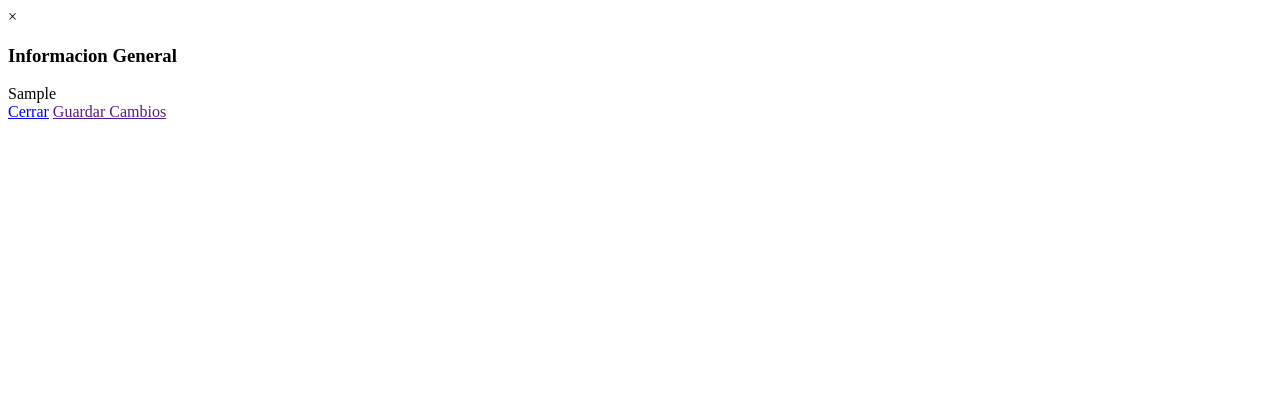
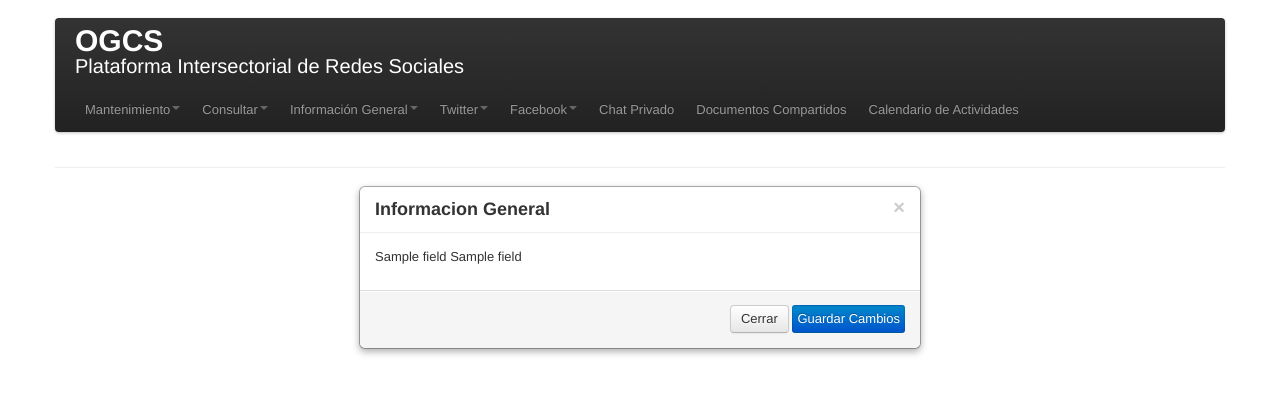
Before and after one commit to heraldmatias/proyectogcs, a Django app: template templates/redes/informacion.html in a window 1280 px wide. Shown: the top 394 px of the page. Run offline with Django 3.2, Linux system fonts and the light colour scheme; the template is opened without the code that fills it: most values are stand-ins (such as "Sample title", 1, 10 or a date in 2020); some libraries are stand-ins or nearby versions.

Commit message:
Update N°5

```diff
--- a/project/settings.py
+++ b/project/settings.py
@@ -18,6 +18,9 @@ DATABASES = {
         'PASSWORD': 'ollanta2011',                  # Not used with sqlite3.
         'HOST': 'localhost',                      # Set to empty string for localhost. Not used with sqlite3.
         'PORT': '',                      # Set to empty string for default. Not used with sqlite3.
+        'OPTIONS': {
+	        'init_command': 'SET storage_engine=INNODB',
+	    }
     }
 }
 
--- a/project/urls.py
+++ b/project/urls.py
@@ -20,9 +20,10 @@ urlpatterns = patterns('',
     # urls
     (r'^$', 'home.views.index'),
     (r'^home/', include('home.urls')),
-    (r'^mantenimiento/', include('ubigeo.urls')),
+    (r'^ubigeo/', include('ubigeo.urls')),
     (r'^mantenimiento/', include('dependencia.urls')),
     (r'^mantenimiento/', include('usuario.urls')),
+    (r'^redessociales/', include('redessociales.urls')),
 )
 
 #if settings.DEBUG:
--- a/src/apps/dependencia/forms.py
+++ b/src/apps/dependencia/forms.py
@@ -17,3 +17,6 @@ class GobernacionForm(forms.ModelForm):
     class Meta:
         model = Gobernacion
         fields = ('region','provincia','gobernacion','iniciales',)
+        widgets = {
+            'region': forms.Select(attrs={'onChange':'provincias();',}),
+        }
--- a/src/apps/redessociales/forms.py
+++ b/src/apps/redessociales/forms.py
@@ -6,7 +6,7 @@ from models import Informacion, Twitter, TwitterDetalle, TwitterDiario, Facebook
 class InformacionForm(forms.ModelForm):
     class Meta:
         model = Informacion
-        #exclude = ('numreg','estado','idusuario_creac','idusuario_mod',)
+        exclude = ('numinf','idusuario_creac','fec_creac','idusuario_mod','fec_mod',)
 
 class TwitterForm(forms.ModelForm):
     class Meta:
--- a/src/apps/ubigeo/urls.py
+++ b/src/apps/ubigeo/urls.py
@@ -4,4 +4,5 @@ from django.conf.urls.defaults import patterns, url
 urlpatterns = patterns('ubigeo.views',
     url(r'^region/$','region', name='ogcs-mantenimiento-region'),
     url(r'^provincia/$','provincia', name='ogcs-mantenimiento-provincia'),
+    url(r'^provincia/json/$','jsonprovincia', name='ogcs-provincia-jsonprovincia'),
 )
--- a/static/js/general.js
+++ b/static/js/general.js
@@ -3,3 +3,15 @@ function confirmar(mensaje){
 		return true;
 	return false;
 }
+
+function provincias(){
+        var id= $("#id_region").val();
+	var provincia = $("#id_provincia");
+	provincia.find('option').remove();
+	provincia.append("<option value='' selected>---------</option>");
+	$.getJSON('/ubigeo/provincia/json/?r='+id, function(data){
+	$.each(data, function(key,value){
+		provincia.append("<option value='"+value.fields.numpro+"'>"+value.fields.provincia+"</option>");
+	});
+	});
+}
--- a/templates/dependencia/gobernacion.html
+++ b/templates/dependencia/gobernacion.html
@@ -23,7 +23,9 @@
   {% block scriptjs %}
 <script>
 $(document).ready(function() {
- //$('#frmregion').modal({show: true,});
+var provincia = $("#id_provincia");
+provincia.find('option').remove();
+provincia.append("<option value='' selected>---------</option>");
 });
 </script>
   {% endblock %}
--- a/templates/include/header.html
+++ b/templates/include/header.html
@@ -14,8 +14,8 @@
 	      <li class="dropdown">
 		<a class="dropdown-toggle" data-toggle="dropdown" href="">Mantenimiento<b class="caret"></b></a>
 		<ul class="dropdown-menu">
-                  <li><a href="/mantenimiento/region/" data-toggle="modal">Regi&oacute;n</a></li>
-		  <li><a href="/mantenimiento/provincia/" data-toggle="modal">Provincia</a></li>
+                  <li><a href="/ubigeo/region/" data-toggle="modal">Regi&oacute;n</a></li>
+		  <li><a href="/ubigeo/provincia/" data-toggle="modal">Provincia</a></li>
 		  <li><a href="/mantenimiento/ministerio/" data-toggle="modal">Ministerio</a></li>
 		  <li><a href="/mantenimiento/odp/" data-toggle="modal">ODP</a></li>
 		  <li><a href="/mantenimiento/gobernacion/" data-toggle="modal">Gobernaci&oacute;n</a></li>
@@ -35,7 +35,7 @@
 	      <li class="dropdown">
 		<a class="dropdown-toggle" data-toggle="dropdown" href="#">Información General<b class="caret"></b></a>
 		<ul class="dropdown-menu">
-		  <li><a href="#frminformacion" data-toggle="modal">Nuevo Información General</a></li>
+		  <li><a href="/redessociales/informacion/" data-toggle="modal">Nuevo Información General</a></li>
 		  <li><a href="#" data-toggle="modal">Consultar Información General</a></li>
 		</ul>
 	      </li>
--- a/templates/redes/informacion.html
+++ b/templates/redes/informacion.html
@@ -1,14 +1,42 @@
-<div id="frminformacion" class="modal hide fade">
+ {% extends 'base.html' %}
+  {% load static %}
+  {% block title %} Plataforma Intersectorial de Comunicaci&oacute;n OGCS {% endblock %}
+  {% block content %}
+  {% include 'include/header.html' %}
+<form class="form-inline" name="frminfo" method="post" action="/redessociales/informacion/" onSubmit="return confirmar('¿Desea grabar el registro?'); "><!--data-toggle="modal"-->
+<div id="frminformacion" class="modal" style="position: relative; top: auto; left: auto; margin: 0 auto; z-index: 1"><!--class="modal hide fade">-->
     <div class="modal-header">
       <a class="close" data-dismiss="modal" >&times;</a>
       <h3>Informacion General</h3>
     </div>
     <div class="modal-body">
       {% csrf_token %}
-      {{ frminformacion.as_p }}
+	{% for field in frminformacion %}
+	{% if field.label == "Nombres del encargado" %}
+	     <div class="modal-header">
+	      <h4>Encargado de Facebook y Twitter</h4>
+	    </div><br>
+	{% endif %}
+        {% if field.label == "Nombres del jefe" %}
+	     <div class="modal-header">
+	      <h4>Jefe directo del Encargado</h4>
+	    </div><br>
+	{% endif %}
+        {{ field.errors }}
+        <p>{{ field.label_tag }} {{ field }}</p>
+	{% endfor %}
     </div>
     <div class="modal-footer">
-      <a href="#" class="btn" data-dismiss="modal" >Cerrar</a>
-      <a href="" class="btn btn-primary">Guardar Cambios</a>
+     <input class="btn" name="grabar" value="Cerrar" type="button" onclick="javascript: $('#frmregion').modal('hide')">
+      <input class="btn-primary" name="grabar" value="Guardar Cambios" type="submit">
     </div>
 </div>
+</form>
+  {% endblock %}
+  {% block scriptjs %}
+<script>
+$(document).ready(function() {
+ //$('#frmregion').modal({show: true,});
+});
+</script>
+  {% endblock %}
--- a/templates/ubigeo/provincia.html
+++ b/templates/ubigeo/provincia.html
@@ -3,7 +3,7 @@
   {% block title %} Plataforma Intersectorial de Comunicaci&oacute;n OGCS {% endblock %}
   {% block content %}
   {% include 'include/header.html' %}
-<form class="form-inline" name="frmpro" method="post" action="/mantenimiento/provincia/" onSubmit="return confirmar('¿Desea grabar el registro?'); "><!--data-toggle="modal"-->
+<form class="form-inline" name="frmpro" method="post" action="/ubigeo/provincia/" onSubmit="return confirmar('¿Desea grabar el registro?'); "><!--data-toggle="modal"-->
 <div id="frmprovincia" class="modal" style="position: relative; top: auto; left: auto; margin: 0 auto; z-index: 1"><!--class="modal hide fade">-->
     <div class="modal-header">
       <a class="close" data-dismiss="modal" >&times;</a>
--- a/templates/ubigeo/region.html
+++ b/templates/ubigeo/region.html
@@ -3,7 +3,7 @@
   {% block title %} Plataforma Intersectorial de Comunicaci&oacute;n OGCS {% endblock %}
   {% block content %}
   {% include 'include/header.html' %}
-<form class="form-inline" name="frmreg" method="post" action="/mantenimiento/region/" onSubmit="return confirmar('¿Desea grabar el registro?'); "><!--data-toggle="modal"-->
+<form class="form-inline" name="frmreg" method="post" action="/ubigeo/region/" onSubmit="return confirmar('¿Desea grabar el registro?'); "><!--data-toggle="modal"-->
 <div id="frmregion" class="modal" style="position: relative; top: auto; left: auto; margin: 0 auto; z-index: 1"><!--class="modal hide fade">-->
     <div class="modal-header">
       <a class="close" data-dismiss="modal" >&times;</a>
```
Also changed, not shown: src/apps/redessociales/views.py (+22 -1 lines), src/apps/ubigeo/views.py (+7 -0 lines).
